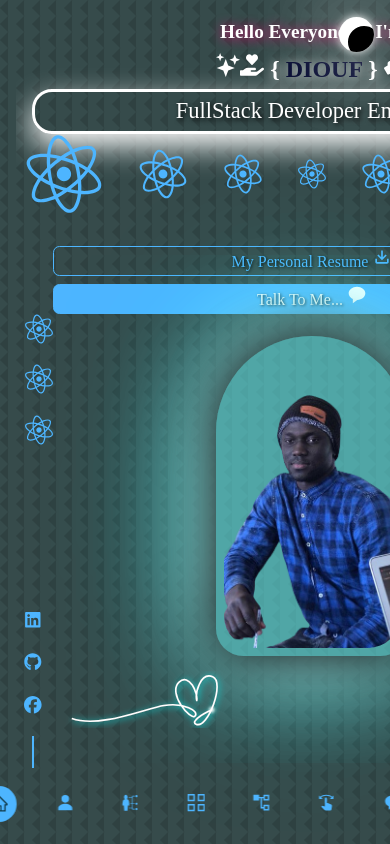
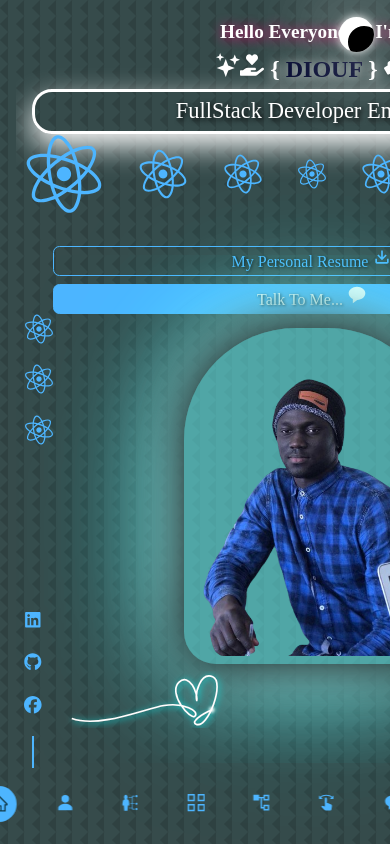
Before and after one commit to Mouhamed1003/keenprogrammer.com, a React (Create React App) app: page / in a window 390 px wide. Shown: the top 844 px of the page. Built offline with nearby package versions, Linux system fonts and the light colour scheme.

Commit message:
Update header.css

```diff
--- a/src/components/header/header.css
+++ b/src/components/header/header.css
@@ -368,13 +368,17 @@ header {
         bottom: 0rem; /* Décaler vers le bas */
     }
     .maphoto {
-        width: 12rem; /* Réduire la largeur */
-        height: 20rem; /* Réduire la hauteur */
+        width: 16rem; /* Réduire la largeur */
+        height: 21rem; /* Réduire la hauteur */
         left: calc(50% - 0rem); /* Centrer horizontalement */
         margin-top: 1rem; /* Ajouter de la marge en haut */
         top: 29rem;
         border-radius: 7rem 7rem 2rem 2rem;
         padding: 2rem 0.5rem 0.5rem 0.5rem;
+    }
+    .maphoto img {
+        width: 100%;
+        height: 100%;
     }
     .cta {
         flex-direction: column; /* Changer la direction des éléments enfants en colonne */
```
